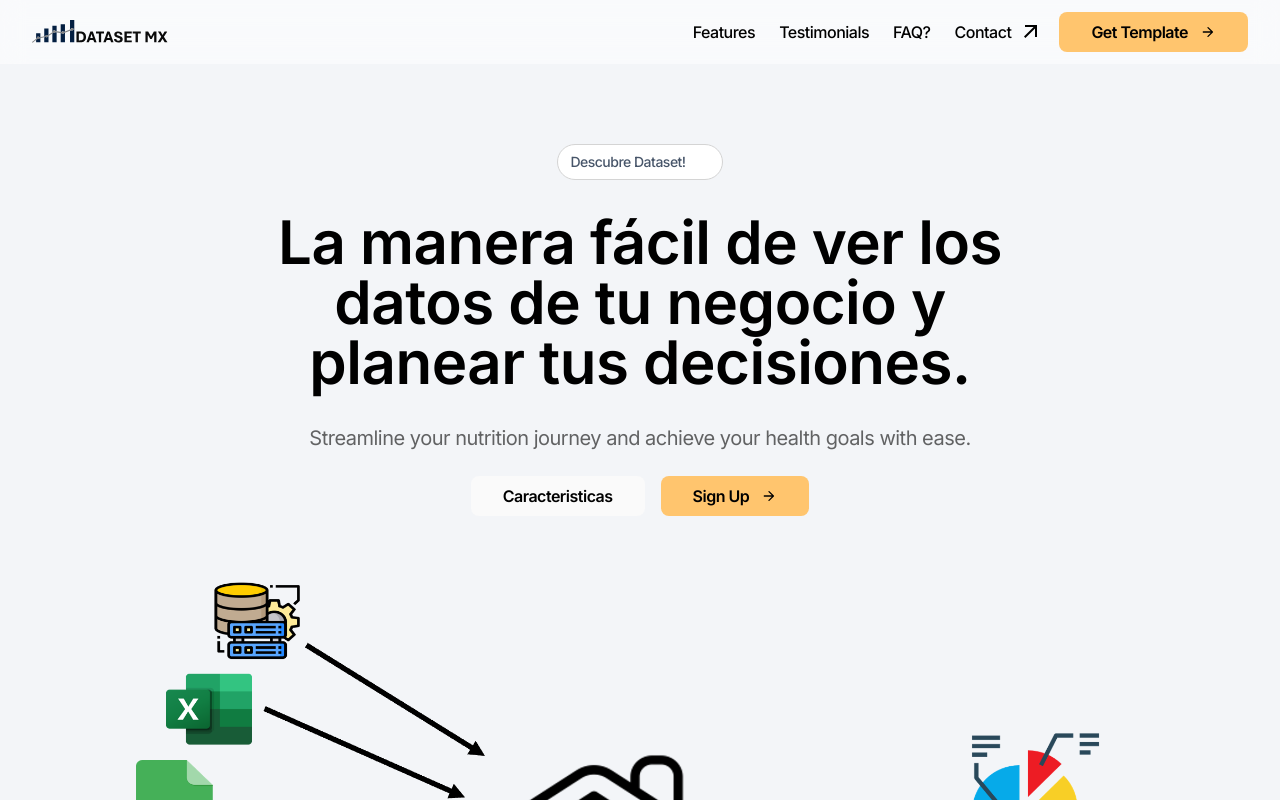
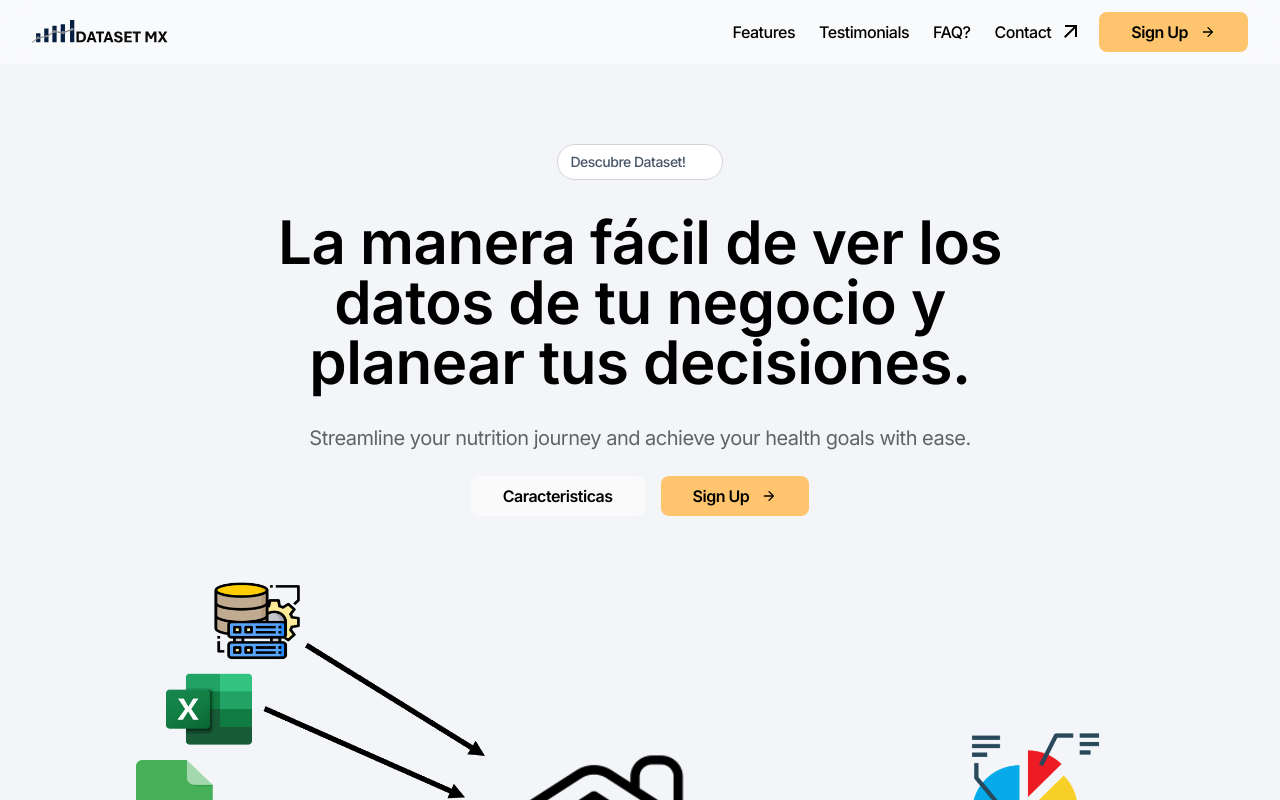
Before and after one commit to Lunnajera/lunnajera.github.io, a Next.js app: page / in a window 1280 px wide. Shown: the top 800 px of the page. Built offline with nearby package versions, Linux system fonts and the light colour scheme; some icons are missing.

Commit message:
Update Header.js

```diff
--- a/components/Header/Header.js
+++ b/components/Header/Header.js
@@ -34,7 +34,7 @@ export const Header = () => {
                             href="https://github.com/christian-luntok/nutritrack"
                             className="btn btn--secondary ml-4"
                         >
-                            Get Template
+                            Sign Up
                             <Icon icon="material-symbols:arrow-forward-rounded" />
                         </a>
                     </ButtonGroup>
```
